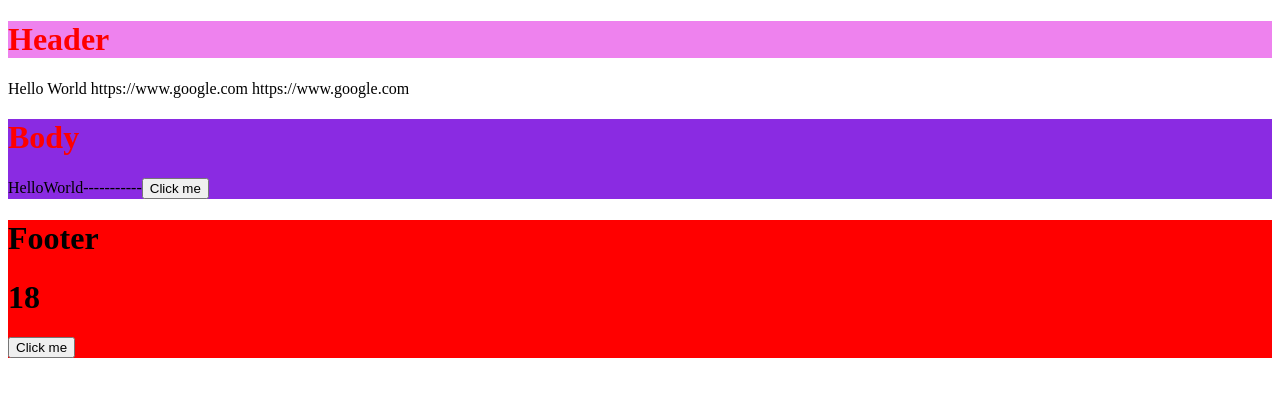
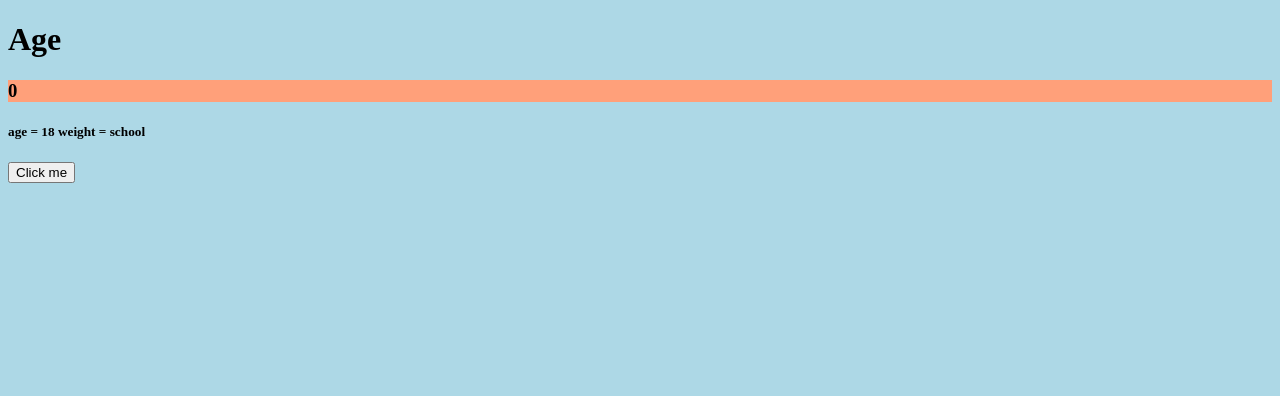
Before and after one commit to ElangovanPro/React, a React (Vite) app: page / in a window 1280 px wide. Shown: the top 396 px of the page. Built offline with nearby package versions, Linux system fonts and the light colour scheme.

Commit message:
react typescript

```diff
--- a/App.js
+++ b/App.js
@@ -3,6 +3,7 @@ import ReactDOM from "react-dom/client";
 import Header from "./src/components/Header/Header";
 import Body from "./src/components/Body/Body";
 import Footer from "./src/components/Footer/Footer";
+import { Age } from "./src/components/Age/Age";
 
 const AppLayout =()=>{
 
@@ -11,9 +12,10 @@ const value2="World";
 
     return (
     <>
-    <Header arg1={value1} arg2={value2}  />
+    {/* <Header arg1={value1} arg2={value2}  />
     <Body arg1={value1} arg2={value2}/>
-    <Footer/>
+    <Footer/> */}
+    <Age></Age>
     </>
 );
 }
--- /dev/null
+++ b/global.css
@@ -0,0 +1,6 @@
+h3{
+    background-color: aquamarine;
+}
+body{
+     background-color: lightblue;
+}
--- a/index.css
+++ /dev/null
@@ -1,3 +0,0 @@
-h3{
-    background-color: aquamarine;
-}
--- a/index.html
+++ b/index.html
@@ -4,7 +4,7 @@
     <meta charset="UTF-8">
     <meta name="viewport" content="width=device-width, initial-scale=1.0">
     <title>Document</title>
-    <link rel="stylesheet" href="index.css">
+    <link rel="stylesheet" href="global.css">
 </head>
 <body>
     <div id="root">
--- /dev/null
+++ b/src/components/Age/Age.css
@@ -0,0 +1,3 @@
+h3{
+    background-color: lightsalmon;
+}
--- /dev/null
+++ b/src/components/Age/Age.tsx
@@ -0,0 +1,71 @@
+import { useState } from 'react';
+import './Age.css';
+
+// let count=0;
+
+//we can delcare normal variable in global scope also
+//but we can't declare use state varibale in global, we
+//can only declare within the component or block
+
+
+//js - way..
+// let age=18;
+// let weight=66.7;
+// let gender="male";
+// let above18= true;
+// let height;
+// let parent=null;
+
+// let numbers=[1,2,3,4];
+
+// weight="school";
+
+//typescript way
+
+let age:number=18;
+let weight:any=66.7;
+let rollNumber:number | string =1;
+
+
+let gender:string="male";
+let above18:boolean= true;
+let height:undefined;
+let marriage:unknown;
+let parent:null=null;
+
+
+// let numbers:number[]=[1,2,3,4];
+//or
+let numbers:Array<number>=[1,2,3,4];
+
+// height=99;
+marriage="oo";
+rollNumber="one";
+
+weight="school";
+
+
+
+export const Age=()=>{
+// Direct State Mutation:
+// count++ directly modifies the count variable in place. In React, state should be treated as immutable. When you want to update state, you should create a new state object or value and then use the appropriate state setter function (e.g., setCount for functional components using useState, or this.setState for class components). Direct mutation bypasses React's internal mechanisms for tracking state changes, which can lead to unexpected behavior and components not re-rendering when they should.
+// Asynchronous Nature of State Updates:
+// When using setCount or this.setState, React batches state updates for performance. If you were to directly mutate count and then call setCount(count), you might be using an outdated count value if other state updates are pending.
+   const [count, setcount]=useState(0);//initial value
+//   const [count, setcount]=useState<number>(0);//typescript
+    return (<>
+    <h1>Age</h1>
+    <h3>{count}</h3>
+    <h5>{"age = "+ age+" weight = "+weight}</h5>
+    <button
+    onClick={
+        ()=>{
+            console.log("Before = "+ count);
+            setcount(count+1);
+            console.log("After = "+count);
+        }
+    }
+
+    >Click me</button>
+    </>);
+}
--- a/src/components/Footer/Footer.js
+++ b/src/components/Footer/Footer.js
@@ -7,12 +7,10 @@ export const footerLink="https://www.google.com";
 
 export const footerLink1="https://www.google.com";
 
-// let age=18;
-
 
 //external css
 const Footer=()=>{
-
+//whenver the state changes it will re-render the component
 const [age, setage]=useState(18);
 console.log(age);
 
@@ -22,7 +20,6 @@ console.log(age);
     <h1>{age}</h1>
      <button className='bodyButton' onClick={
         ()=>{
-        // age=20;
         setage(20);
     }
     }>Click me</button>
```
